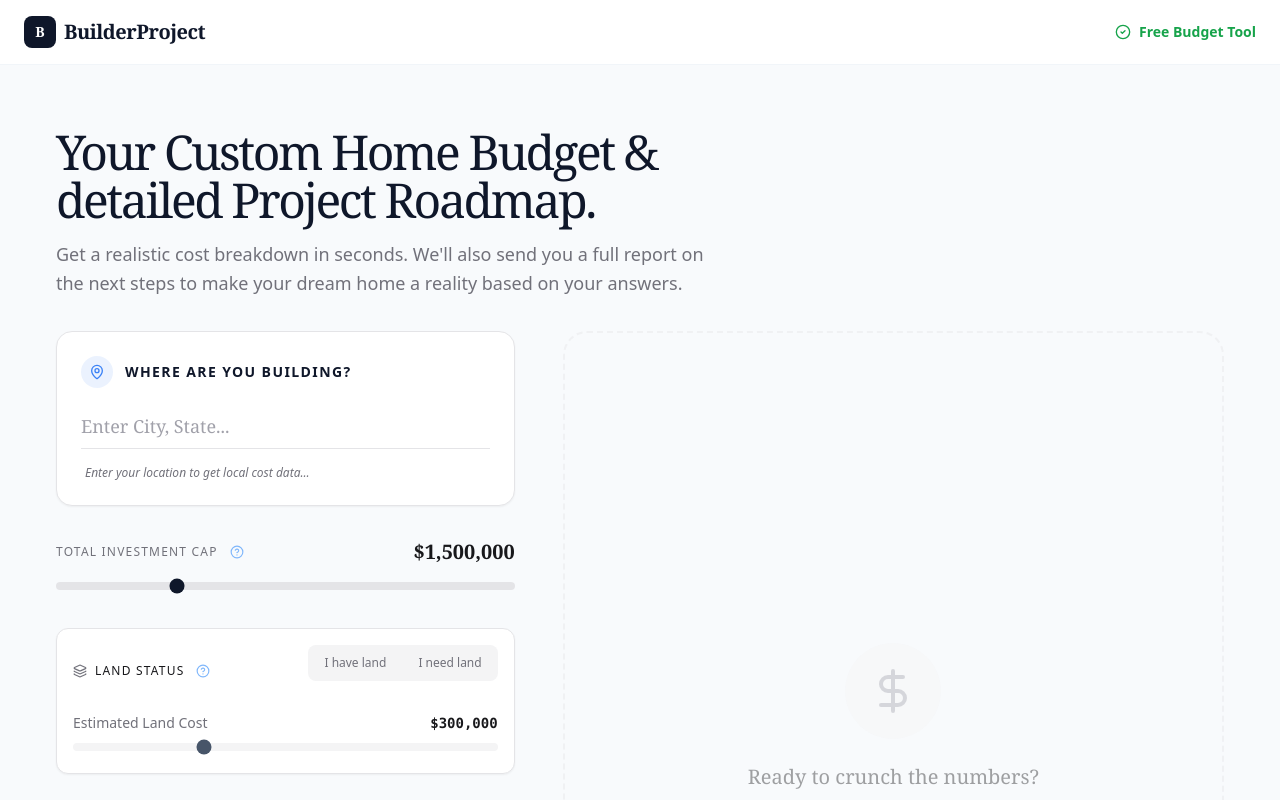
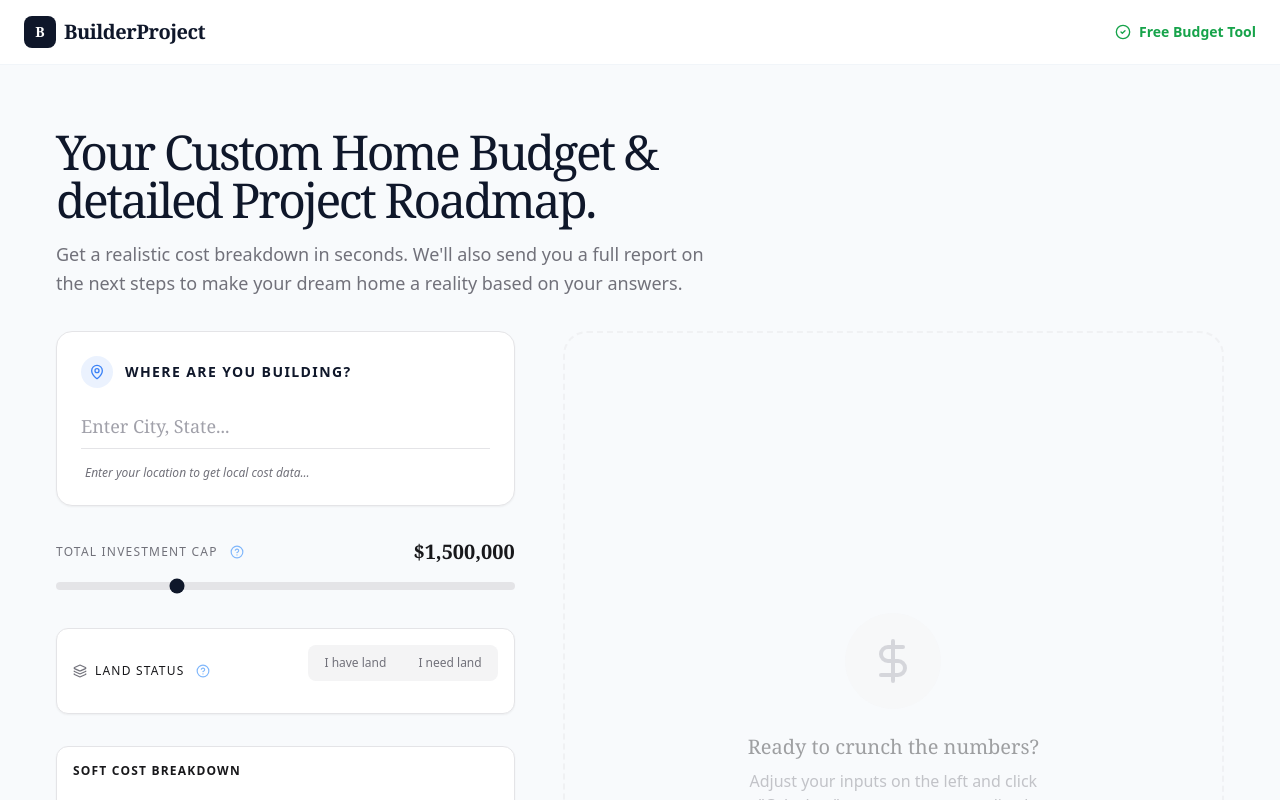
Before and after one commit to christianh0019/client-lp, a React (Vite) app: page / in a window 1280 px wide. Shown: the top 800 px of the page. Built offline with nearby package versions, Linux system fonts and the light colour scheme.

Commit message:
fix: ensure land cost slider is hidden until 'I need land' is selected

```diff
--- a/src/components/BudgetCalculator.tsx
+++ b/src/components/BudgetCalculator.tsx
@@ -357,7 +357,7 @@ export const BudgetCalculator: React.FC = () => {
                             </div>
 
                             <AnimatePresence>
-                                {!hasLand && (
+                                {hasLand === false && (
                                     <motion.div
                                         initial={{ height: 0, opacity: 0 }}
                                         animate={{ height: 'auto', opacity: 1 }}
```
